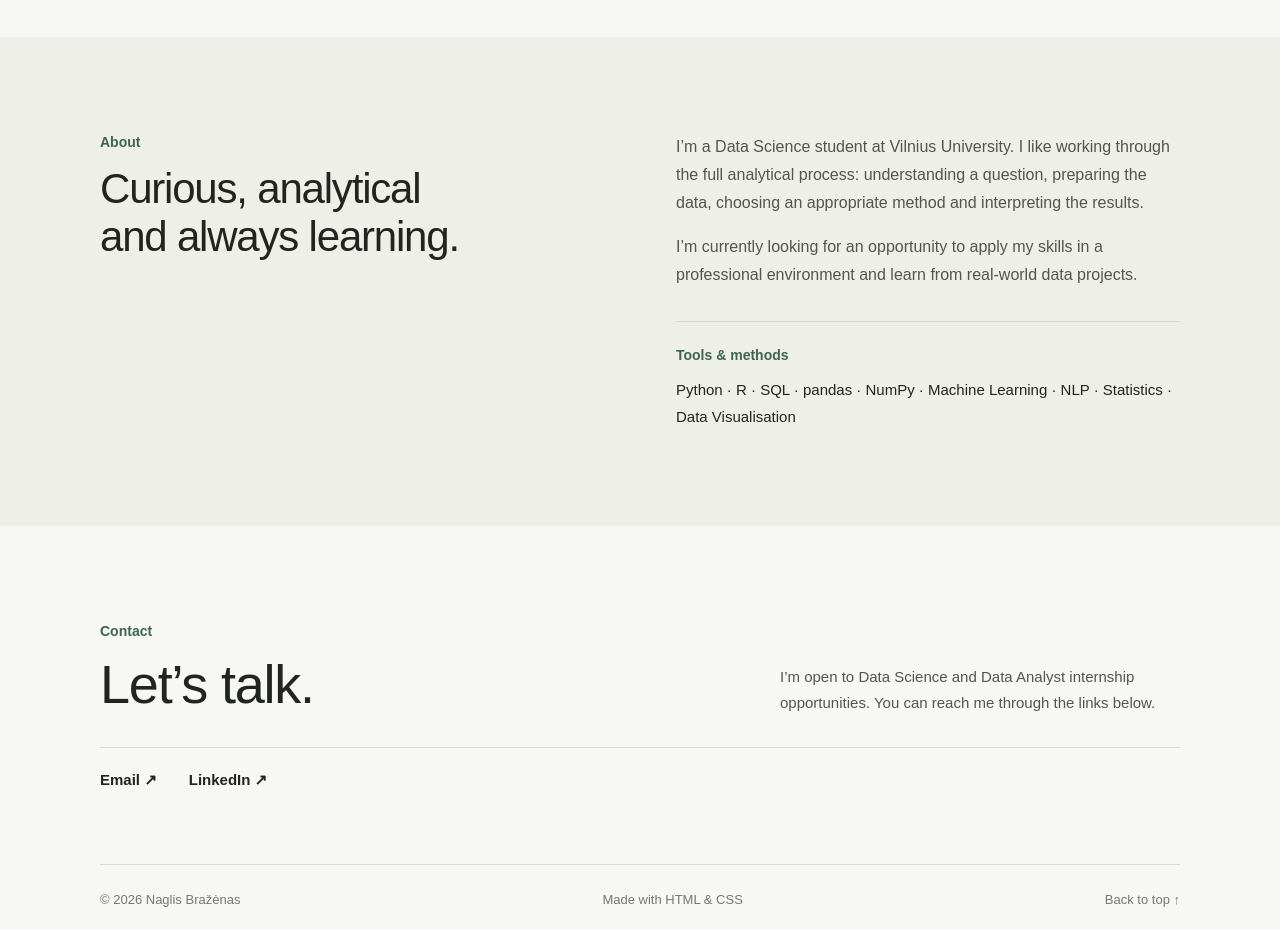
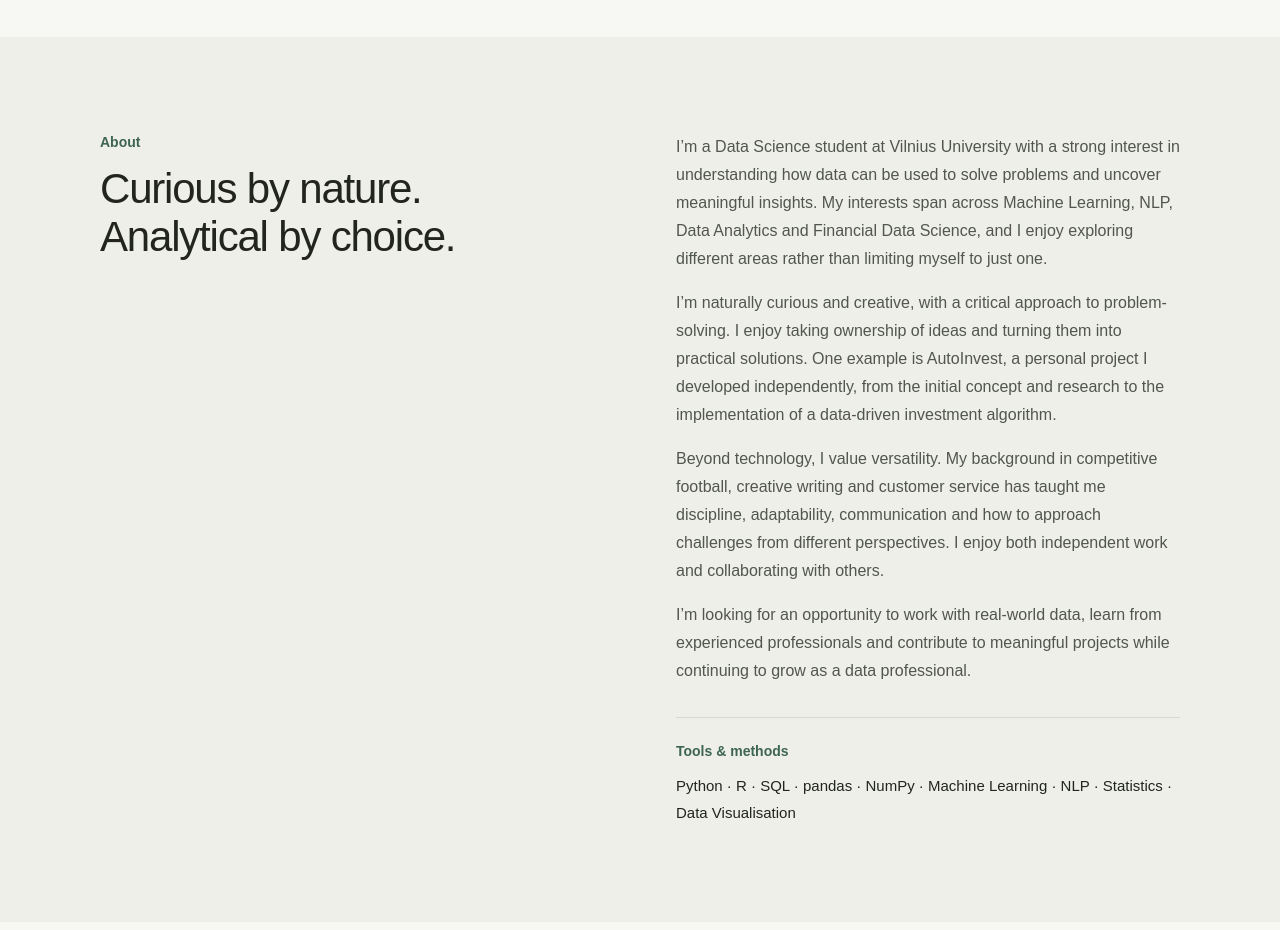
Before and after one commit to brazhen/brazhen.github.io, a plain HTML site: page index.html in a window 1280 px wide. Shown: the part 2400-3330 px from the top of the page. Drawn offline with Linux system fonts and the light colour scheme.

Commit message:
Revise 'About' section with updated information
Updated the 'About' section with new content and improved phrasing.

```diff
--- a/index.html
+++ b/index.html
@@ -162,14 +162,49 @@
   <div class="page-width about-inner">
     <div>
       <p class="kicker">About</p>
-          <h2>Curious, analytical<br>and always learning.</h2>
+      <h2>Curious by nature.<br>Analytical by choice.</h2>
     </div>
+
     <div class="about-copy">
-          <p>I’m a Data Science student at Vilnius University. I like working through the full analytical process: understanding a question, preparing the data, choosing an appropriate method and interpreting the results.</p>
-          <p>I’m currently looking for an opportunity to apply my skills in a professional environment and learn from real-world data projects.</p>
+      <p>
+        I’m a Data Science student at Vilnius University with a strong
+        interest in understanding how data can be used to solve problems
+        and uncover meaningful insights. My interests span across
+        Machine Learning, NLP, Data Analytics and Financial Data Science,
+        and I enjoy exploring different areas rather than limiting myself
+        to just one.
+      </p>
+
+      <p>
+        I’m naturally curious and creative, with a critical approach
+        to problem-solving. I enjoy taking ownership of ideas and
+        turning them into practical solutions. One example is AutoInvest,
+        a personal project I developed independently, from the initial
+        concept and research to the implementation of a data-driven
+        investment algorithm.
+      </p>
+
+      <p>
+        Beyond technology, I value versatility. My background in
+        competitive football, creative writing and customer service
+        has taught me discipline, adaptability, communication and
+        how to approach challenges from different perspectives.
+        I enjoy both independent work and collaborating with others.
+      </p>
+
+      <p>
+        I’m looking for an opportunity to work with real-world data,
+        learn from experienced professionals and contribute to
+        meaningful projects while continuing to grow as a data
+        professional.
+      </p>
+
       <div class="skills">
         <span class="kicker">Tools &amp; methods</span>
-            <p>Python · R · SQL · pandas · NumPy · Machine Learning · NLP · Statistics · Data Visualisation</p>
+        <p>
+          Python · R · SQL · pandas · NumPy · Machine Learning ·
+          NLP · Statistics · Data Visualisation
+        </p>
       </div>
     </div>
   </div>
```
Lines whose indentation alone changed are shown as unchanged.
